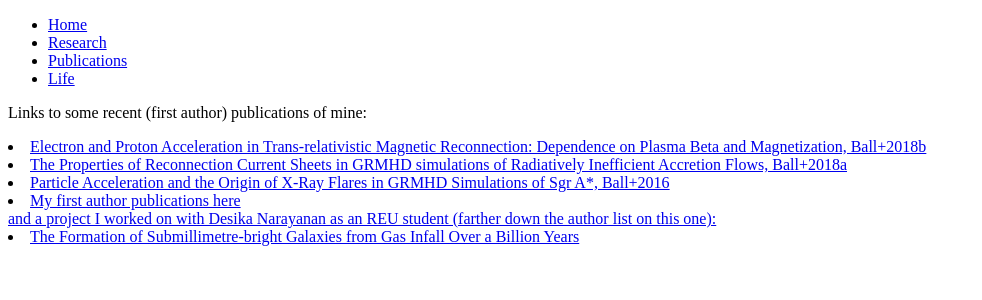
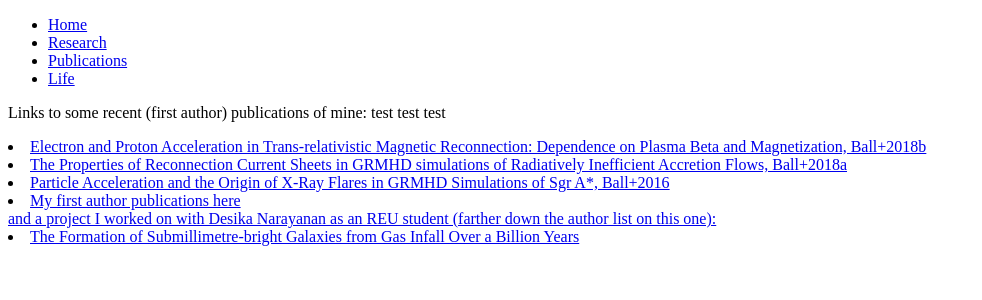
Before and after one commit to davidrball/davidrball.github.io, a Jekyll site: the page built from publications.html, in a window 1280 px wide. Shown: the top 300 px of the page, without its empty margins (0-982 px from the left). Built offline with Jekyll 4.4.1, drawn with Linux system fonts in a browser that asks for light colours.

```diff
--- a/publications.html
+++ b/publications.html
@@ -3,7 +3,7 @@ layout: default
 title: David Ball
 ---
 <!-- <img src='images/senchyna_headshot.png' alt='my face' class='left' style="width:200px;height:220px"> -->
-<p>Links to some recent (first author) publications of mine:
+<p>Links to some recent (first author) publications of mine: test test test
 
 <li><a href="https://arxiv.org/pdf/1803.05556.pdf",rel="me">Electron and Proton Acceleration in Trans-relativistic Magnetic Reconnection: Dependence on Plasma Beta and Magnetization, Ball+2018b</a></li>
 
```
